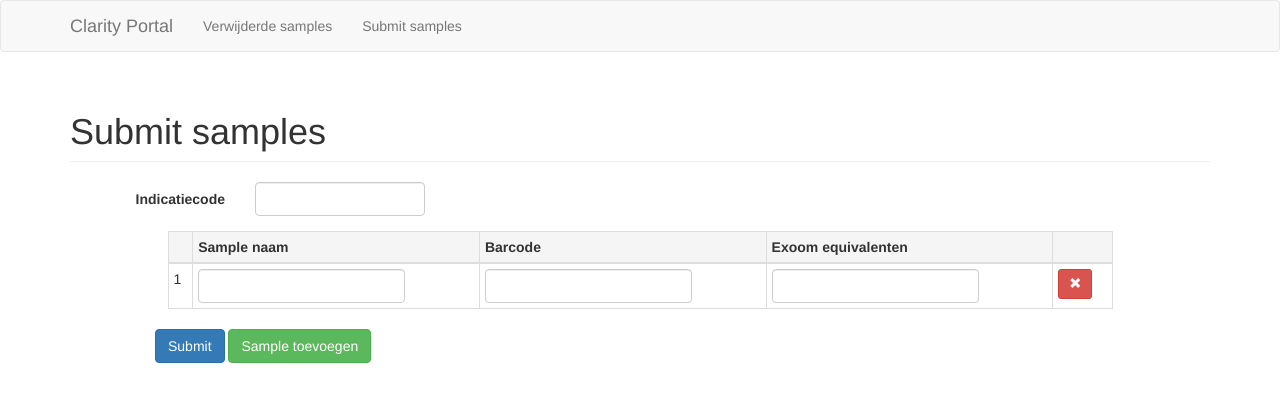
After one commit to UMCUGenetics/clarity_portal, a Flask app: page /submit_samples in a window 1280 px wide. The commit adds this page. Shown: the top 402 px of the page. Run offline with Flask 2, Linux system fonts and the light colour scheme; some libraries are stand-ins or nearby versions.

Commit message:
Add initial sample submit form.

```diff
--- a/config.py
+++ b/config.py
@@ -1,3 +1,5 @@
 """Clarity Portal configuration."""
 
+SECRET_KEY = 'change_this'
+
 REMOVED_SAMPLES_FILE = 'path/to/removed_samples.txt'
--- a/portal/__init__.py
+++ b/portal/__init__.py
@@ -1,5 +1,7 @@
 from flask import Flask
 from flask_bootstrap import Bootstrap
+from flask_wtf.csrf import CSRFProtect
+
 
 app = Flask(__name__)
 app.config.from_object('config')
@@ -7,3 +9,4 @@ app.config.from_object('config')
 from . import views
 
 bootstrap = Bootstrap(app)
+csrf = CSRFProtect(app)
--- /dev/null
+++ b/portal/forms.py
@@ -0,0 +1,14 @@
+from flask_wtf import FlaskForm
+from wtforms import StringField, IntegerField, FormField, FieldList
+from wtforms.validators import DataRequired, NumberRange
+
+
+class SampleForm(FlaskForm):
+    sample_name = StringField('Sample naam', validators=[DataRequired()])
+    barcode = StringField('Sample barcode', validators=[DataRequired()])
+    exome_equivalent = IntegerField('Exoom equivalenten', validators=[NumberRange(min=1)])
+
+
+class SequencingRunForm(FlaskForm):
+    indication_code = StringField('Indicatiecode', validators=[DataRequired()])
+    samples = FieldList(FormField(SampleForm), min_entries=1)  # NOTE: do we need to set max_entries?
--- /dev/null
+++ b/portal/static/page.js
@@ -0,0 +1,29 @@
+$(function() {
+    $("div[data-toggle=fieldset]").each(function() {
+        var $this = $(this);
+
+        //Add new entry
+        $this.find("button[data-toggle=fieldset-add-row]").click(function() {
+            var target = $($(this).data("target"));
+            var oldrow = target.find("[data-toggle=fieldset-entry]:last");
+            var row = oldrow.clone(true, true);
+            var elem_id = row.find(":input")[0].id;
+            var elem_num = parseInt(elem_id.replace(/.*-(\d{1,4})-.*/m, '$1')) + 1;
+            row.attr('data-id', elem_num);
+            row.find(":input").each(function() {
+                var id = $(this).attr('id').replace('-' + (elem_num - 1) + '-', '-' + (elem_num) + '-');
+                $(this).attr('name', id).attr('id', id).val('').removeAttr("checked");
+            });
+            row.show();
+            oldrow.after(row);
+        }); //End add new entry
+
+        //Remove row
+        $this.find("button[data-toggle=fieldset-remove-row]").click(function() {
+            if($this.find("[data-toggle=fieldset-entry]").length > 1) {
+                var thisRow = $(this).closest("[data-toggle=fieldset-entry]");
+                thisRow.remove();
+            }
+        }); //End remove row
+    });
+});
--- a/portal/static/style.css
+++ b/portal/static/style.css
@@ -1,7 +1,4 @@
-th {
-    background-color: #a0a0a0;
-    height:55px;
-}
+
 .table-fixed tbody{
     height:600px;
     overflow-y:auto;
@@ -15,6 +12,10 @@ th {
     display:block;
     overflow-x:auto;
 }
+.table-fixed th {
+    background-color: #a0a0a0;
+    height:55px;
+}
 .table-fixed tr:after {
     content: "";
     display: block;
--- /dev/null
+++ b/portal/templates/_formhelpers.html
@@ -0,0 +1,30 @@
+{% macro render_field(field) %}
+{% if field.errors %}
+<div class="form-group has-error {% if field.flags.required %}required{% endif %}">
+    {{ field.label(class_='col-sm-2 control-label') }} <div class="col-sm-5">{{ field(class_='form-control', **kwargs) }}</div>
+    {% for error in field.errors %}
+    <span class="help-block">{{error}}</span>
+    {% endfor %}
+</div>
+{% else %}
+<div class="form-group {% if field.flags.required %}required{% endif %}">
+    {{ field.label(class_='col-sm-2 control-label') }} <div class="col-sm-2">{{ field(class_='form-control', **kwargs) }}</div>
+</div>
+{% endif %}
+{% endmacro %}
+
+
+{% macro render_table_field(field) %}
+{% if field.errors %}
+<div class="has-error">
+    {{ field(class_='form-control', **kwargs) }}
+    {% for error in field.errors %}
+    <span class="help-block">{{error}}</span>
+    {% endfor %}
+</div>
+{% else %}
+<div>
+    {{ field(class_='form-control', **kwargs) }}
+</div>
+{% endif %}
+{% endmacro %}
--- a/portal/templates/base.html
+++ b/portal/templates/base.html
@@ -19,6 +19,7 @@
             <div class+"collapse navbar-collapse" id="bs-example-navbar-collapse-1">
                 <ul class="nav navbar-nav">
                     <li><a href="{{ url_for('removed_samples') }}">Verwijderde samples</a></li>
+                    <li><a href="{{ url_for('submit_samples') }}">Submit samples</a></li>
                 </ul>
             </div>
         </div>
@@ -27,8 +28,12 @@
 
 {% block styles %}
 {{super()}}
-<link rel="stylesheet"
-      href="{{url_for('.static', filename='style.css')}}">
+    <link rel="stylesheet" href="{{url_for('.static', filename='style.css')}}">
+{% endblock %}
+
+{% block scripts %}
+    <script src="https://code.jquery.com/jquery-2.1.4.js"></script>
+    <script src="{{ url_for("static", filename="page.js") }}"></script>
 {% endblock %}
 
 {% block content %}
--- /dev/null
+++ b/portal/templates/submit_samples.html
@@ -0,0 +1,42 @@
+{% extends "base.html" %}
+{% from "_formhelpers.html" import render_field, render_table_field %}
+{% block app_content %}
+<h1 class="page-header">{{ title }}</h1>
+
+<form method="POST" action="{{ url_for('submit_samples')}}" class="form-horizontal">
+    {{ form.hidden_tag() }}
+    <div class="form-group" data-toggle="fieldset" id="sample-fieldset">
+        {{ render_field(form.indication_code) }}
+        <div class="col-sm-offset-1 col-sm-10">
+            <table class="table table-bordered table-hover table-condensed">
+                <thead>
+                    <tr class="active">
+                        <th></th>
+                        <th>Sample naam</th>
+                        <th>Barcode</th>
+                        <th>Exoom equivalenten</th>
+                        <th></th>
+                    </tr>
+                </thead>
+                <tbody>
+                    {% for sample_form in form.samples %}
+                    <tr class="form-inline" data-toggle="fieldset-entry">
+                        <td>{{loop.index}}</td>
+                        <td>{{ render_table_field(sample_form.sample_name) }}</td>
+                        <td>{{ render_table_field(sample_form.barcode) }}</td>
+                        <td>{{ render_table_field(sample_form.exome_equivalent) }}</td>
+                        <td><button type="button" class="btn btn-danger btn-sm" data-toggle="fieldset-remove-row" id="sample-{{loop.index0}}-remove"><span class="glyphicon glyphicon-remove" aria-hidden="true"></span></button></td>
+                    </tr>
+                    {% endfor %}
+                </tbody>
+            </table>
+        </div>
+        <div class="form-group">
+            <div class="col-sm-offset-1 col-sm-10">
+                <button type="submit" class="btn btn-primary">Submit</button>
+                <button class="btn btn-success" data-toggle="fieldset-add-row" data-target="#sample-fieldset">Sample toevoegen</button>
+            </div>
+        </div>
+    </div>
+</form>
+{% endblock %}
--- a/portal/views.py
+++ b/portal/views.py
@@ -4,6 +4,7 @@ from time import gmtime, strftime
 from flask import render_template, url_for, redirect
 
 from . import app
+from .forms import SequencingRunForm
 
 
 @app.route('/')
@@ -49,3 +50,13 @@ def removed_samples():
         return render_template('removed_samples.html', title='Verwijderde samples', header=header, samples=samples, date=date, time=time)
     else:
         return render_template('no_file.html', title='Verwijderde samples')
+
+
+@app.route('/submit_samples', methods=['GET', 'POST'])
+def submit_samples():
+    form = SequencingRunForm()
+
+    if form.validate_on_submit():
+        print form.data
+
+    return render_template('submit_samples.html', title='Submit samples', form=form,)
--- a/requirements.txt
+++ b/requirements.txt
@@ -1,3 +1,4 @@
 Flask==1.0.2
 Flask-Bootstrap==3.3.7.1
 Flask-Script==2.0.6
+Flask-WTF==0.14.2
```
